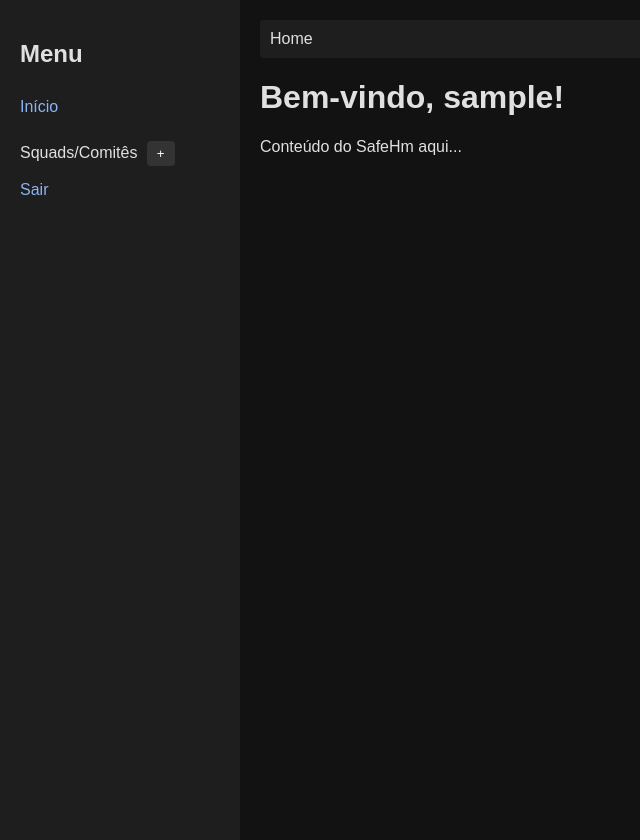
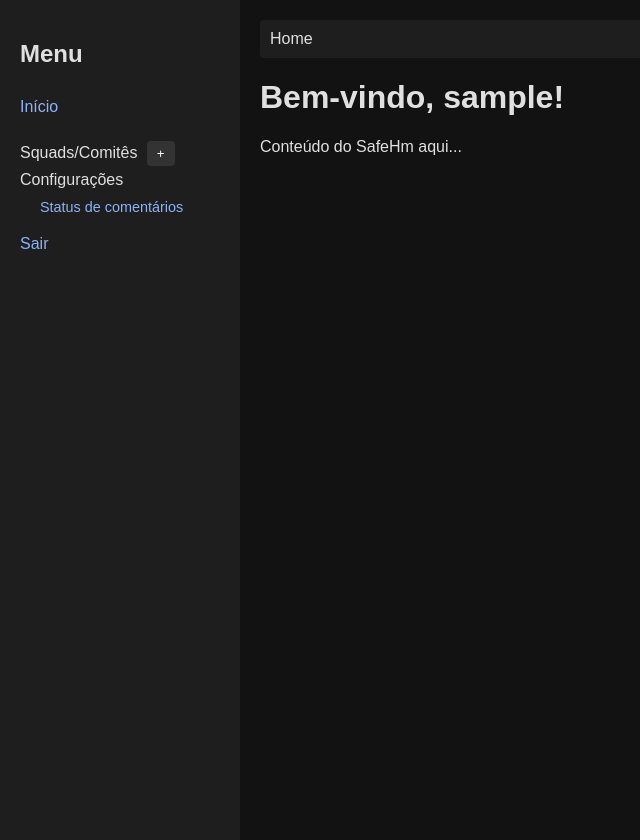
Before and after one commit to hdfmacedo/safehm, a PHP site: page / in a window 1280 px wide. Shown: the whole page, without its empty margins (0-640 px from the left). Run offline with PHP 8.4, Linux system fonts and the light colour scheme; the visitor is signed in with stand-in values (Sample User, id 1).

Commit message:
Add comment system with status management (#7)

```diff
--- /dev/null
+++ b/controllers/CommentStatusController.php
@@ -0,0 +1,17 @@
+<?php
+require_once __DIR__ . '/../models/CommentStatus.php';
+
+class CommentStatusController {
+    public function getStatuses(): array {
+        return CommentStatus::getAll();
+    }
+
+    public function addStatus(string $status): void {
+        CommentStatus::add($status);
+    }
+
+    public function removeStatus(string $status): void {
+        CommentStatus::remove($status);
+    }
+}
+?>
--- a/controllers/SquadController.php
+++ b/controllers/SquadController.php
@@ -26,5 +26,13 @@ class SquadController {
     public function addPauta(string $slug, string $name): void {
         Pauta::create($slug, $name, '');
     }
+
+    public function addComment(string $slug, string $file, string $user, string $text, string $status): void {
+        Pauta::addComment($slug, $file, $user, $text, $status);
+    }
+
+    public function updateCommentStatus(string $slug, string $file, int $index, string $status): void {
+        Pauta::updateCommentStatus($slug, $file, $index, $status);
+    }
 }
 ?>
--- a/index.php
+++ b/index.php
@@ -3,9 +3,13 @@ session_start();
 require_once __DIR__ . '/controllers/UserController.php';
 require_once __DIR__ . '/models/User.php';
 require_once __DIR__ . '/controllers/SquadController.php';
+require_once __DIR__ . '/controllers/CommentStatusController.php';
+require_once __DIR__ . '/models/CommentStatus.php';
 
 $controller = new UserController();
 $squadController = new SquadController();
+$statusController = new CommentStatusController();
+$statuses = CommentStatus::getAll();
 $message = '';
 
 if ($_SERVER['REQUEST_METHOD'] === 'POST') {
@@ -24,6 +28,29 @@ if ($_SERVER['REQUEST_METHOD'] === 'POST') {
             header('Location: ?squad=' . urlencode($_GET['squad'] ?? ''));
             exit;
         }
+    } elseif (isset($_POST['action']) && $_POST['action'] === 'add_status' && isset($_SESSION['user'])) {
+        $statusController->addStatus($_POST['status'] ?? '');
+        $statuses = $statusController->getStatuses();
+    } elseif (isset($_POST['action']) && $_POST['action'] === 'remove_status' && isset($_SESSION['user'])) {
+        $statusController->removeStatus($_POST['status'] ?? '');
+        $statuses = $statusController->getStatuses();
+    } elseif (isset($_POST['action']) && $_POST['action'] === 'add_comment' && isset($_SESSION['user'])) {
+        $squadController->addComment(
+            $_GET['squad'] ?? '',
+            $_GET['pauta'] ?? '',
+            $_SESSION['user'],
+            $_POST['comment_text'] ?? '',
+            $_POST['comment_status'] ?? ''
+        );
+        $pauta = $squadController->getPauta($_GET['squad'], $_GET['pauta']);
+    } elseif (isset($_POST['action']) && $_POST['action'] === 'update_comment_status' && isset($_SESSION['user'])) {
+        $squadController->updateCommentStatus(
+            $_GET['squad'] ?? '',
+            $_GET['pauta'] ?? '',
+            intval($_POST['comment_index'] ?? 0),
+            $_POST['new_status'] ?? ''
+        );
+        $pauta = $squadController->getPauta($_GET['squad'], $_GET['pauta']);
     } else {
         $username = trim($_POST['username'] ?? '');
         $password = trim($_POST['password'] ?? '');
@@ -47,7 +74,10 @@ if (isset($_GET['logout'])) {
 
 if (isset($_SESSION['user'])) {
     $squads = $squadController->getSquads();
-    if (isset($_GET['pauta']) && isset($_GET['squad'])) {
+    if (isset($_GET['config']) && $_GET['config'] === 'statuses') {
+        $statuses = $statusController->getStatuses();
+        include __DIR__ . '/views/statuses.php';
+    } elseif (isset($_GET['pauta']) && isset($_GET['squad'])) {
         $pauta = $squadController->getPauta($_GET['squad'], $_GET['pauta']);
         $currentSquad = Squad::getBySlug($_GET['squad']);
         include __DIR__ . '/views/pauta.php';
--- /dev/null
+++ b/models/CommentStatus.php
@@ -0,0 +1,40 @@
+<?php
+class CommentStatus {
+    private const FILE = __DIR__ . '/../data/comment_statuses.json';
+
+    public static function ensure(): void {
+        if (!file_exists(self::FILE)) {
+            $default = ['Aberto', 'Em Andamento', 'Resolvido'];
+            if (!is_dir(dirname(self::FILE))) {
+                mkdir(dirname(self::FILE), 0777, true);
+            }
+            file_put_contents(self::FILE, json_encode($default, JSON_PRETTY_PRINT));
+        }
+    }
+
+    public static function getAll(): array {
+        self::ensure();
+        $data = json_decode(file_get_contents(self::FILE), true);
+        return is_array($data) ? $data : [];
+    }
+
+    public static function add(string $status): void {
+        $status = trim($status);
+        if ($status === '') {
+            return;
+        }
+        $statuses = self::getAll();
+        if (in_array($status, $statuses)) {
+            return;
+        }
+        $statuses[] = $status;
+        file_put_contents(self::FILE, json_encode($statuses, JSON_PRETTY_PRINT));
+    }
+
+    public static function remove(string $status): void {
+        $statuses = self::getAll();
+        $statuses = array_values(array_filter($statuses, fn($s) => $s !== $status));
+        file_put_contents(self::FILE, json_encode($statuses, JSON_PRETTY_PRINT));
+    }
+}
+?>
--- a/models/Pauta.php
+++ b/models/Pauta.php
@@ -75,5 +75,32 @@ class Pauta {
         $data['updated_at'] = date('Y-m-d');
         file_put_contents($path, json_encode($data, JSON_PRETTY_PRINT));
     }
+
+    public static function addComment(string $squadSlug, string $file, string $user, string $text, string $status): void {
+        $path = self::BASE_DIR . "/$squadSlug/$file";
+        if (!file_exists($path)) {
+            return;
+        }
+        $data = json_decode(file_get_contents($path), true) ?: [];
+        $data['comments'][] = [
+            'user' => $user,
+            'text' => $text,
+            'status' => $status,
+            'created_at' => date('Y-m-d H:i:s')
+        ];
+        file_put_contents($path, json_encode($data, JSON_PRETTY_PRINT));
+    }
+
+    public static function updateCommentStatus(string $squadSlug, string $file, int $index, string $status): void {
+        $path = self::BASE_DIR . "/$squadSlug/$file";
+        if (!file_exists($path)) {
+            return;
+        }
+        $data = json_decode(file_get_contents($path), true) ?: [];
+        if (isset($data['comments'][$index])) {
+            $data['comments'][$index]['status'] = $status;
+            file_put_contents($path, json_encode($data, JSON_PRETTY_PRINT));
+        }
+    }
 }
 ?>
--- a/public/style.css
+++ b/public/style.css
@@ -123,3 +123,9 @@ a, a:visited {
 .button-row button {
     width: 100%;
 }
+
+.comment-list { list-style: none; padding: 0; }
+.comment-list li { margin-bottom: 10px; }
+.add-comment-form textarea { width: 100%; height: 60px; margin-bottom: 5px; }
+.status-list { list-style: none; padding: 0; }
+.status-list li { margin-bottom: 5px; }
--- a/views/partials/sidebar.php
+++ b/views/partials/sidebar.php
@@ -18,6 +18,12 @@
             <input type="hidden" name="squad_name" id="squad-name-input">
         </form>
     </div>
+    <div class="config-menu">
+        <span>Configurações</span>
+        <div class="submenu">
+            <a href="?config=statuses">Status de comentários</a>
+        </div>
+    </div>
     <a href="?logout=1">Sair</a>
 </div>
 <script>
```
Also changed, not shown: views/pauta.php (+28 -1 lines), views/statuses.php (added, +34 -0 lines), README.md.
